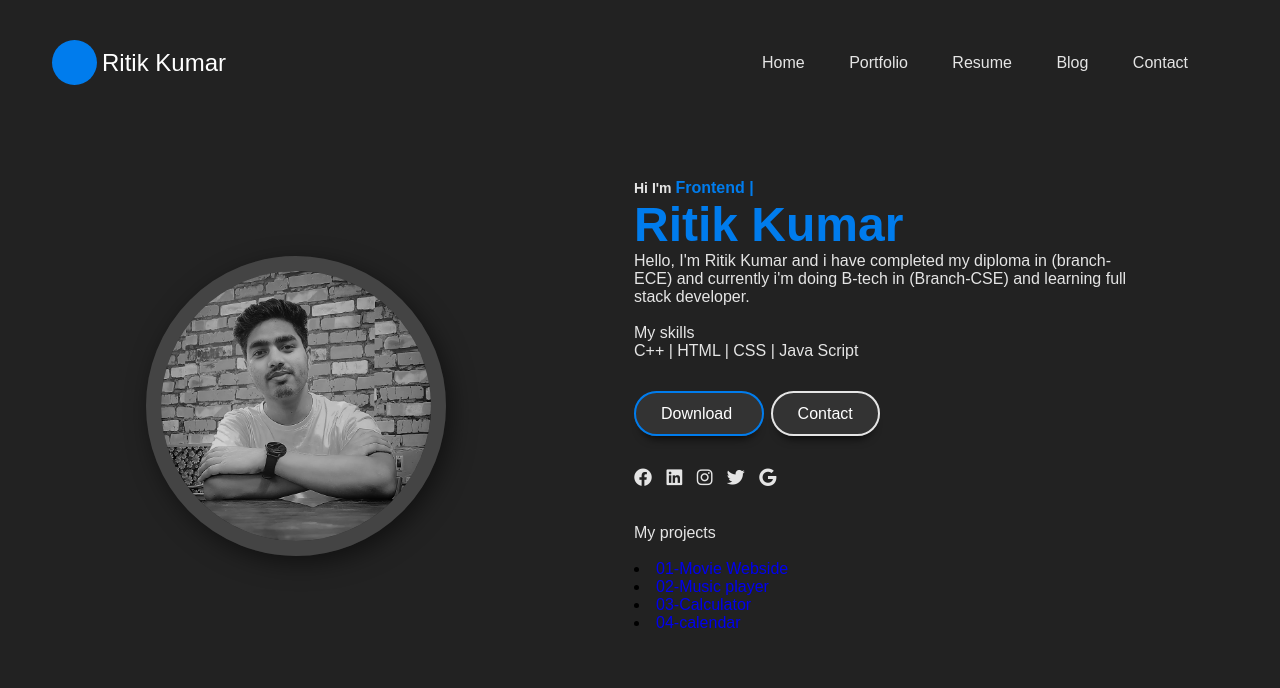
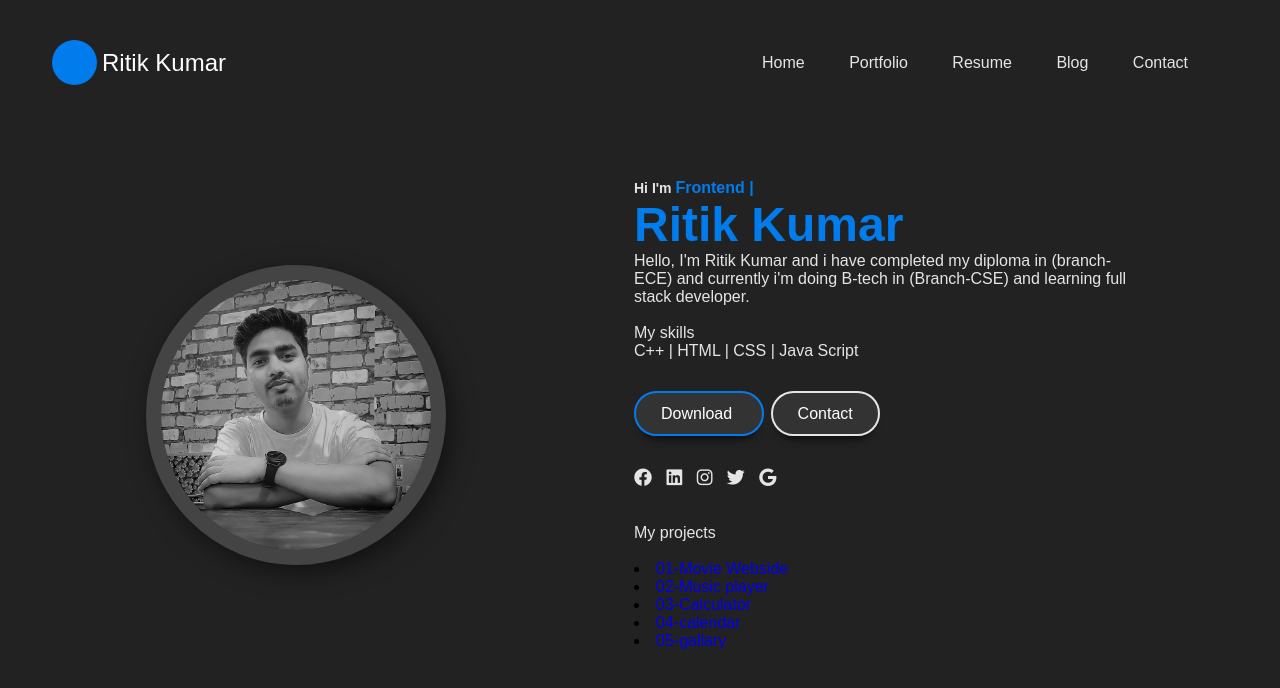
Before and after one commit to Ritikkumar07/portfolio, a plain HTML site: page index.html in a window 1280 px wide. Drawn offline with nearby package versions, Linux system fonts and the light colour scheme.

Commit message:
change some codes

```diff
--- a/index.html
+++ b/index.html
@@ -71,6 +71,7 @@
                            <li><a href="https://ritik07.netlify.app/"> 02-Music player</a></li>
                            <li><a href="https://r1t1k.netlify.app/"> 03-Calculator</a></li>
                            <li><a href="file:///C:/Users/Ranjan/Desktop/timer/time.html"> 04-calendar</a></li>
+                           <li><a href="file:///C:/Users/Ranjan/Desktop/gallery/gallary.html">05-gallary </a></li>
                         </div>
 
 
```
